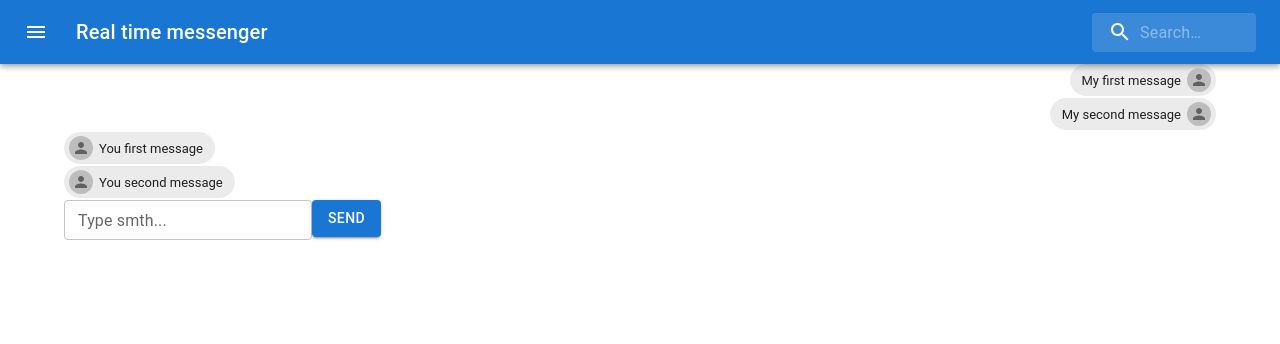
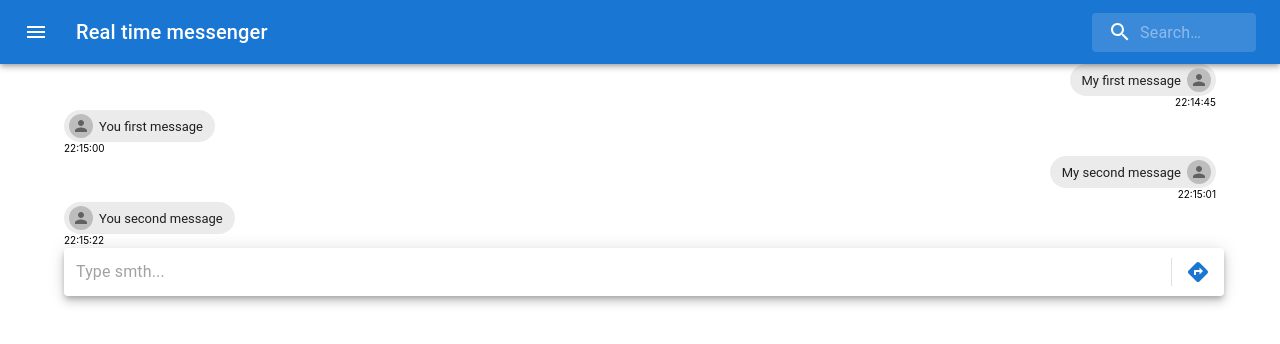
Before and after one commit to EgoshinVA/real-time-messenger, a React (Create React App) app: page / in a window 1280 px wide. Shown: the top 344 px of the page. Built offline with nearby package versions, Linux system fonts and the light colour scheme.

Commit message:
sort messages, fix AddMessageForm.tsx

```diff
--- a/src/App.tsx
+++ b/src/App.tsx
@@ -8,7 +8,7 @@ import {ChatForm} from "./components/chatForm/ChatForm";
 export type MessageType = {
     id: string
     title: string
-    time: number
+    time: string
 }
 
 export type MessagesType = {
@@ -35,9 +35,6 @@ const userId2 = v1()
 
 const myId = userId1
 
-const date = new Date();
-const showTime = date.getHours()
-
 const initialState: ChatType[] = [
     {
         id: v1(),
@@ -45,12 +42,12 @@ const initialState: ChatType[] = [
         usersIDs: [userId1, userId2],
         messages: {
             [userId1]: [
-                {id: '1', title: 'My first message', time: showTime},
-                {id: '2', title: 'My second message', time: showTime},
+                {id: '1', title: 'My first message', time: '22:14:45'},
+                {id: '2', title: 'My second message', time: '22:15:01'},
             ],
             [userId2]: [
-                {id: '3', title: 'You first message', time: showTime},
-                {id: '4', title: 'You second message', time: showTime},
+                {id: '3', title: 'You first message', time: '22:15:00'},
+                {id: '4', title: 'You second message', time: '22:15:22'},
             ],
         }
     }
@@ -64,6 +61,9 @@ function App() {
         const newChat = {id: v1(), title, usersIDs: [], messages: {}}
         setChats([...chats, newChat])
     }
+
+    const date = new Date();
+    const showTime = date.getHours() + ':' + date.getMinutes() + ':' + date.getSeconds();
 
     const addMessage = (chatId: string, userId: string, message: string) => {
         const newMessage = {id: v1(), title: message, time: showTime}
--- a/src/components/addMessageForm/AddMessageForm.tsx
+++ b/src/components/addMessageForm/AddMessageForm.tsx
@@ -1,6 +1,13 @@
 import React, {ChangeEvent, useState} from 'react';
 import Button from '@mui/material/Button';
 import TextField from '@mui/material/TextField';
+import Paper from '@mui/material/Paper';
+import InputBase from '@mui/material/InputBase';
+import Divider from '@mui/material/Divider';
+import IconButton from '@mui/material/IconButton';
+import MenuIcon from '@mui/icons-material/Menu';
+import SearchIcon from '@mui/icons-material/Search';
+import DirectionsIcon from '@mui/icons-material/Directions';
 
 type AddMessageFormPropsType = {
     onCLick: (title: string) => void;
@@ -13,7 +20,7 @@ export const AddMessageForm: React.FC<AddMessageFormPropsType> = (props) => {
     const onHandleClick = () => {
         if (!title.trim()) {
             setError('Empty title')
-        } else{
+        } else {
             props.onCLick(title.trim())
             setTitle('')
         }
@@ -26,9 +33,18 @@ export const AddMessageForm: React.FC<AddMessageFormPropsType> = (props) => {
 
     return (
         <div>
-            <TextField size='small' error={!!error} value={title} onChange={onChange} label={error ? error : 'Type smth...'}
-                       variant="outlined"/>
-            <Button variant="contained" onClick={onHandleClick}>send</Button>
+            <Paper
+                elevation={6}
+                sx={{p: '2px 4px', display: 'flex', alignItems: 'center', width: '100%'}}>
+                <InputBase
+                    sx={{ml: 1, flex: 1}}
+                    error={!!error} value={title} onChange={onChange} placeholder={error ? error : 'Type smth...'}
+                />
+                <Divider sx={{height: 28, m: 0.5}} orientation="vertical"/>
+                <IconButton color="primary" sx={{p: '10px'}} aria-label="directions" onClick={onHandleClick}>
+                    <DirectionsIcon/>
+                </IconButton>
+            </Paper>
         </div>
     );
 };
--- a/src/components/chatForm/ChatForm.tsx
+++ b/src/components/chatForm/ChatForm.tsx
@@ -12,15 +12,33 @@ type ChatFormPropsType = {
 }
 
 export const ChatForm: React.FC<ChatFormPropsType> = (props) => {
+    const newChatArray = props.chat.usersIDs.map(user => user === props.myId ? props.chat.messages[user].map(chat => ({
+        id: chat.id, title: chat.title, time: chat.time, type: 'myMessage',
+    })) : props.chat.messages[user].map(chat => ({
+        id: chat.id, title: chat.title, time: chat.time, type: 'anotherMessage',
+    })))
+
+    function compare(a: any, b: any) {
+        if (a.time < b.time) {
+            return -1;
+        }
+        if (a.time > b.time) {
+            return 1;
+        }
+        return 0;
+    }
+
+    const chats = newChatArray.flat().sort(compare).map(chat => chat.type === 'myMessage' ?
+        <MessageItem type='myMessage' time={chat.time} title={chat.title}
+                     avatarUrl={''}/> : <MessageItem
+            type='anotherMessage' time={chat.time} title={chat.title} avatarUrl={''}/>)
+
     return (
         <div>
             <Container fixed>
-                {props.chat.usersIDs.map(userID => userID === props.myId ? props.chat.messages[userID].map(chat =>
-                    <MessageItem type='myMessage' time={chat.time} title={chat.title}
-                                 avatarUrl={''}/>) : props.chat.messages[userID].map(chat => <MessageItem
-                    type='anotherMessage' time={chat.time} title={chat.title} avatarUrl={''}/>))}
+                {chats}
                 <AddMessageForm onCLick={(title: string) => props.addMessage(props.chatId, props.myId, title)}/>
             </Container>
         </div>
-    );
-};
+    )
+}
--- a/src/components/messageItem/MessageItem.tsx
+++ b/src/components/messageItem/MessageItem.tsx
@@ -4,7 +4,7 @@ import Chip from '@mui/material/Chip';
 import {styled} from "@mui/material/styles";
 
 type MessageItemPropsType = {
-    time: number
+    time: string
     title: string
     type: 'myMessage' | 'anotherMessage'
     avatarUrl: string
@@ -19,7 +19,12 @@ const StyledChip = styled(Chip)({
 
 export const MessageItem: React.FC<MessageItemPropsType> = (props) => {
     return (
-        <div style={{display: 'flex', alignItems: props.type === 'myMessage' ? 'flex-end' : 'flex-start', flexDirection: 'column', marginBottom: 2}}>
+        <div style={{
+            display: 'flex',
+            alignItems: props.type === 'myMessage' ? 'flex-end' : 'flex-start',
+            flexDirection: 'column',
+            marginBottom: 2
+        }}>
             {props.type === 'myMessage' ? <StyledChip
                 sx={{flexDirection: 'row-reverse'}}
                 avatar={<Avatar sx={{marginLeft: '-6px', marginRight: '5px'}} alt="Avatar" src={props.avatarUrl}/>}
@@ -30,6 +35,7 @@ export const MessageItem: React.FC<MessageItemPropsType> = (props) => {
                 label={props.title}
                 variant="filled"
             />}
+            <span style={{fontSize: 10}}>{props.time}</span>
         </div>
     );
 };
```
Also changed, not shown: src/components/temporaryDrawer/TemporaryDrawer.tsx (+5 -5 lines), 1 other file (tests, documents, lock files or other folders).
